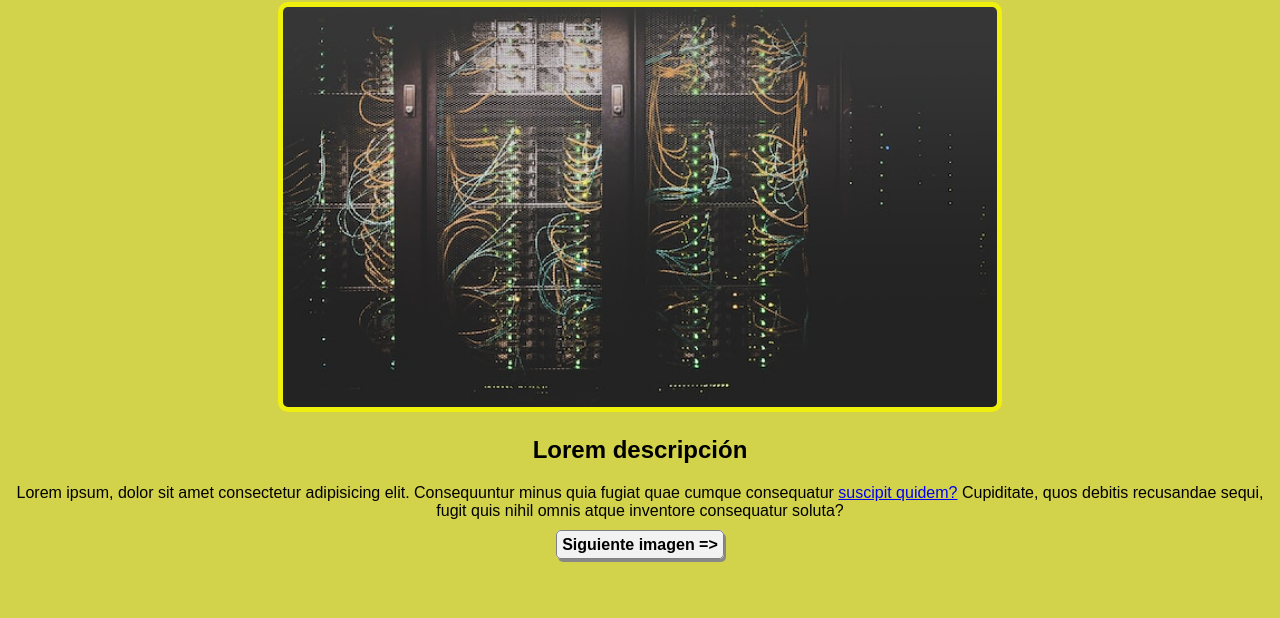
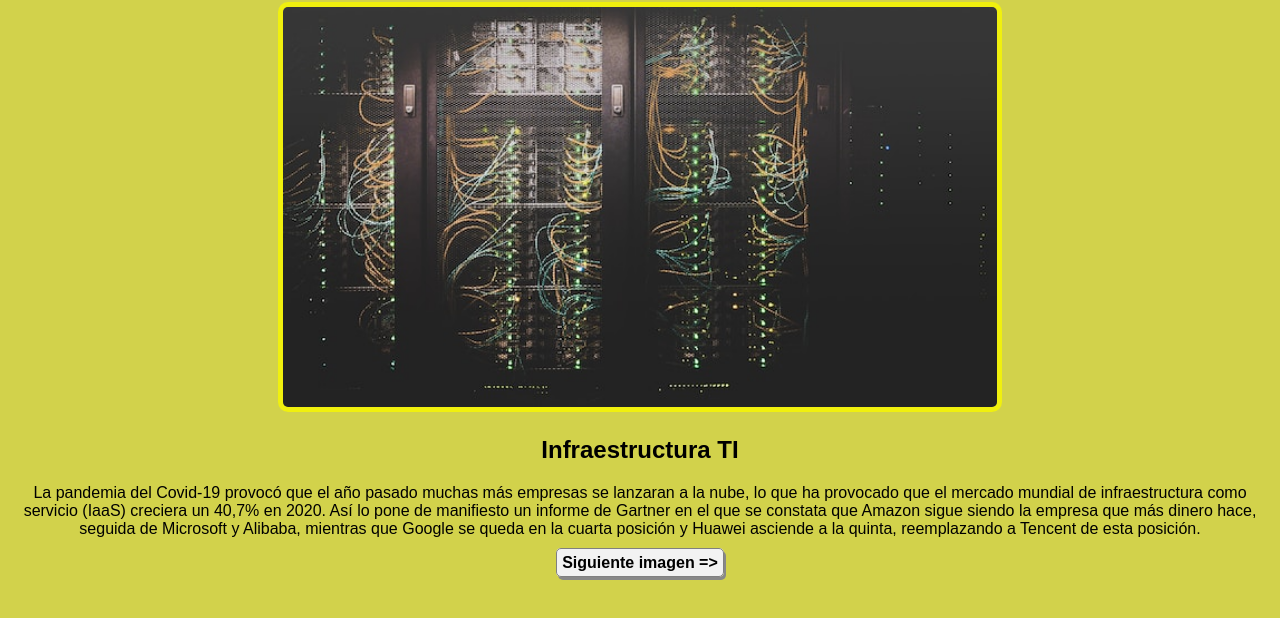
Before and after one commit to d-romero-dev/e-commerce_Jovenes_a_Programar_2023_Final_Project, a plain HTML site: page page2.html in a window 1280 px wide. Shown: the part 126-744 px from the top of the page. Drawn offline with Linux system fonts and the light colour scheme.

Commit message:
cambio texto

```diff
--- a/page2.html
+++ b/page2.html
@@ -12,14 +12,9 @@
     <h1>Galería de la Tecnología</h1>
     <h2>Página 2</h2>
     <img src="assets/img/img2.jpg" alt="Sala de servidores" class="image" />
-    <h2>Lorem descripción</h2>
-    <p>
-        Lorem ipsum, dolor sit amet consectetur adipisicing elit. Consequuntur
-        minus quia fugiat quae cumque consequatur
-        <a href="page2.html">suscipit quidem?</a> Cupiditate, quos debitis
-        recusandae sequi, fugit quis nihil omnis atque inventore consequatur
-        soluta?
-      </p>
+    <h2>Infraestructura TI</h2>
+    <p>La pandemia del Covid-19 provocó que el año pasado muchas más empresas se lanzaran a la nube, lo que ha provocado que el mercado mundial de infraestructura como servicio (IaaS) creciera un 40,7% en 2020.
+      Así lo pone de manifiesto un informe de Gartner en el que se constata que Amazon sigue siendo la empresa que más dinero hace, seguida de Microsoft y Alibaba, mientras que Google se queda en la cuarta posición y Huawei asciende a la quinta, reemplazando a Tencent de esta posición.</p>
       <a href="page2.html" title="Imagen siguiente" class="link-button"
         >Siguiente imagen =&gt;</a
       >
```
Also changed, not shown: page1.html (+2 -4 lines).
